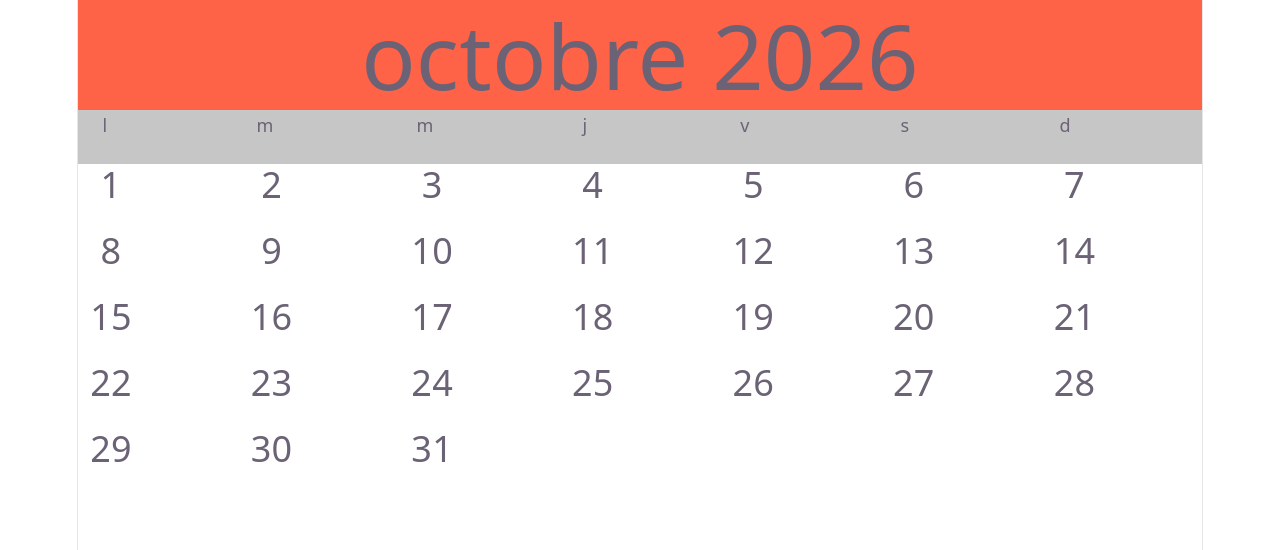
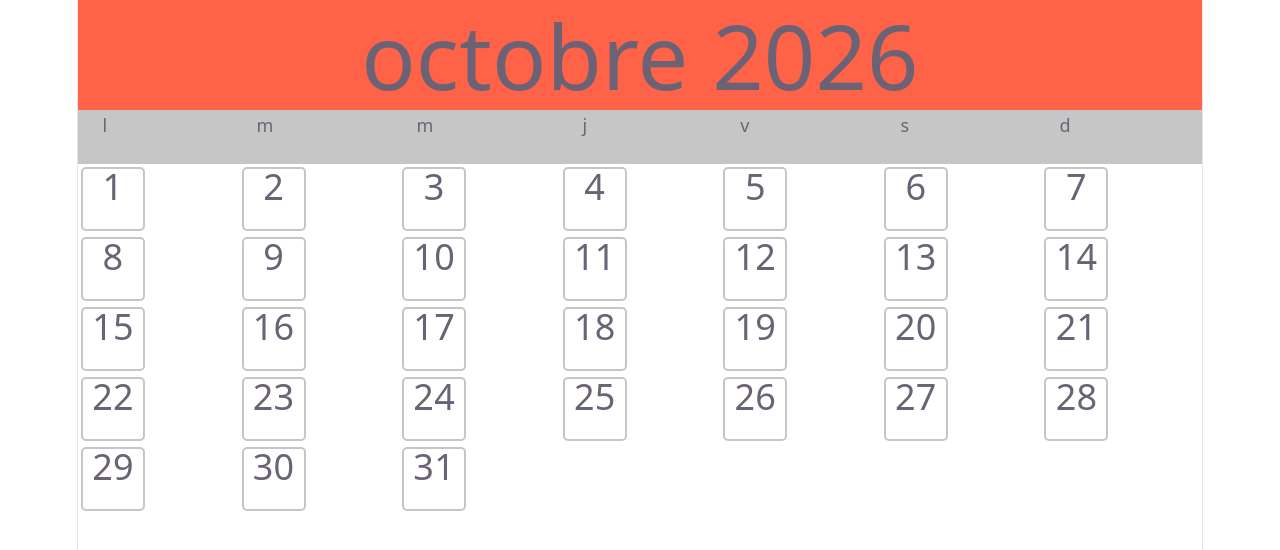
Before and after one commit to 3ddyCa/Calendar, a React (Vite) app: page / in a window 1280 px wide. Shown: the top 550 px of the page. Built offline with nearby package versions, Linux system fonts and the light colour scheme.

Commit message:
feature: bordures des jours et des bricoles

```diff
--- a/src/App.css
+++ b/src/App.css
@@ -5,6 +5,7 @@
   text-align:center;
     &:hover{
       background-color:tomato;
+      cursor:pointer;
     }
 }
 
@@ -25,8 +26,9 @@
 .days{
   &>*{
     margin:3px;
-    border-color:rgb(70, 69, 69);
-    border-width: 1px;
+    border-color:rgb(199, 198, 198);
+    border-style:solid;
+    border-width: 2px;
     border-radius:5px;
   }
 }
@@ -40,3 +42,11 @@
   font-size:5rem;
   height:calc(5rem + 10px);
 }
+
+.popUp{
+  display:flex;
+  position:fixed;
+  width: 7rem;
+  height:5rem;
+  padding:5px;
+}
```
